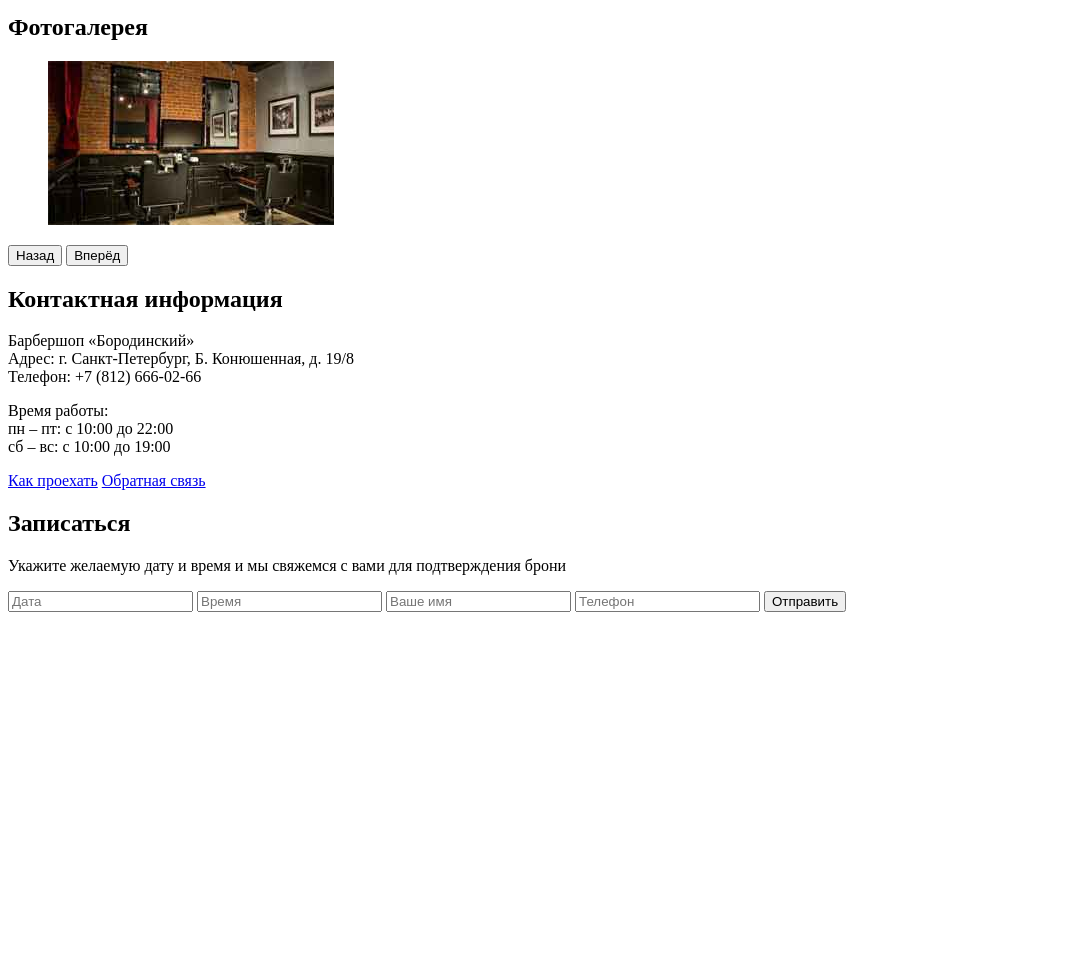
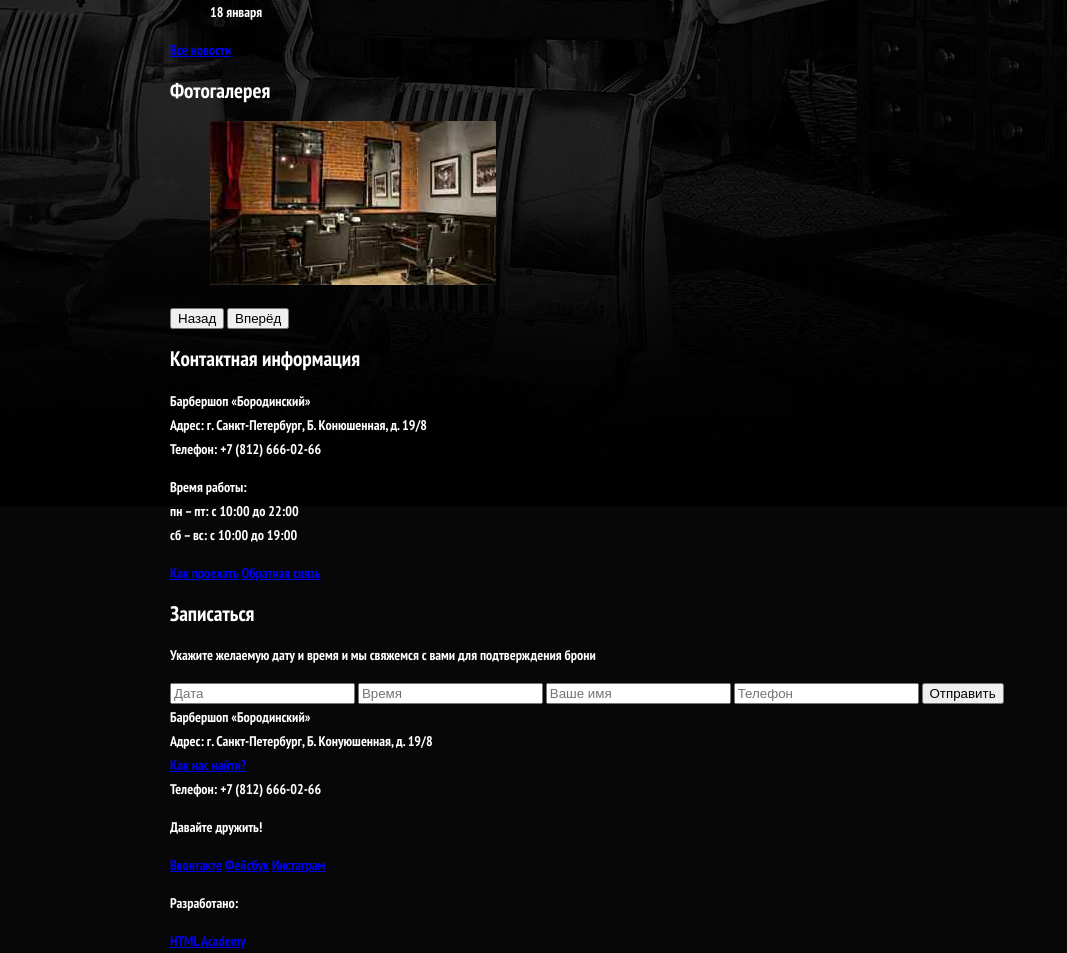
Before and after one commit to unkray/Borodinsky-training, a plain HTML site: page www/index.html in a window 1280 px wide. Shown: the part 763-1716 px from the top of the page, without its empty margins (0-1067 px from the left). Before the commit the page ends 1391 px from the top, so only its background shows below. Drawn offline with Linux system fonts and the light colour scheme.

Commit message:
12 июль

```diff
--- /dev/null
+++ b/www/css/style.css
@@ -0,0 +1,24 @@
+body {
+  font-size: 14px;
+  line-height: 24px;
+  font-family: "PT Sans Narrow", sans-serif;
+  color: #fff;
+  min-width: 940px;
+  margin: 0;
+  padding: 0;
+}
+
+.main-body {
+  background: #111 url("../img/body-bg.jpg") no-repeat center top;
+}
+
+.container {
+  width: 940px;
+  margin: 0 auto;
+}
+
+.index-logo {
+  width: 368px;
+  height: 204px;
+  margin: auto;
+}
--- a/www/index.html
+++ b/www/index.html
@@ -3,8 +3,11 @@
   <head>
     <meta charset="utf-8">
     <title>Барбершоп «Бородинский»</title>
+    <link rel="stylesheet" href="css/style.css">
+    <link rel="stylesheet" href="https://fonts.googleapis.com/css?family=PT+Sans+Narrow:700&amp;subset=latin,cyrillic-ext">
   </head>
-  <body>
+  <body class="main-body">
+
     <header class="main-header">
       <div class="container">
         <nav class="main-navigation">
@@ -31,6 +34,7 @@
         </div>
       </div>
     </header>
+
     <main class="container">
       <div class="index-logo">
         <img src="img/index-logo.png" width="368" height="204" alt="Барбершоп «Бородинский»">
@@ -94,7 +98,7 @@
         <div class="index-content-right">
           <h2 class="index-content-title">Записаться</h2>
           <p>Укажите желаемую дату и время и мы свяжемся с вами для подтверждения брони</p>
-          <form class="appointment-form" action="http://#" method="post">
+          <form class="appointment-form" action="#" method="post">
             <input type="text" name="date" value="" placeholder="Дата">
             <input type="text" name="time" value="" placeholder="Время">
             <input type="text" name="name" value="" placeholder="Ваше имя">
@@ -104,8 +108,27 @@
         </div>
       </div>
     </main>
+
+    <footer class="main-footer">
+      <div class="container">
+        <section class="footer-contacts">
+          Барбершоп «Бородинский»<br>
+          Адрес: г. Санкт-Петербург, Б. Конуюшенная, д. 19/8<br>
+          <a href="#">Как нас найти?</a><br>
+          Телефон: +7 (812) 666-02-66
+        </section>
+        <section class="footer-social">
+          <p>Давайте дружить!</p>
+          <a class="social-btn social-btn-vk" href="#">Вконтакте</a>
+          <a class="social-btn social-btn-fb" href="#">Фейсбук</a>
+          <a class="social-btn social-btn-inst" href="#">Инстаграм</a>
+        </section>
+        <section class="footer-copyright">
+          <p>Разработано:</p>
+          <a class="btn" href="#">HTML Academy</a>
+        </section>
+      </div>
+    </footer>
+
   </body>
 </html>
-<ul>
-
-</ul>
```
Also changed, not shown: www/shop.html (added, +69 -0 lines), www/img/body-bg.jpg (added), www/img/index-logo.png, www/img/nav-logo.png (added), 2 other files.
